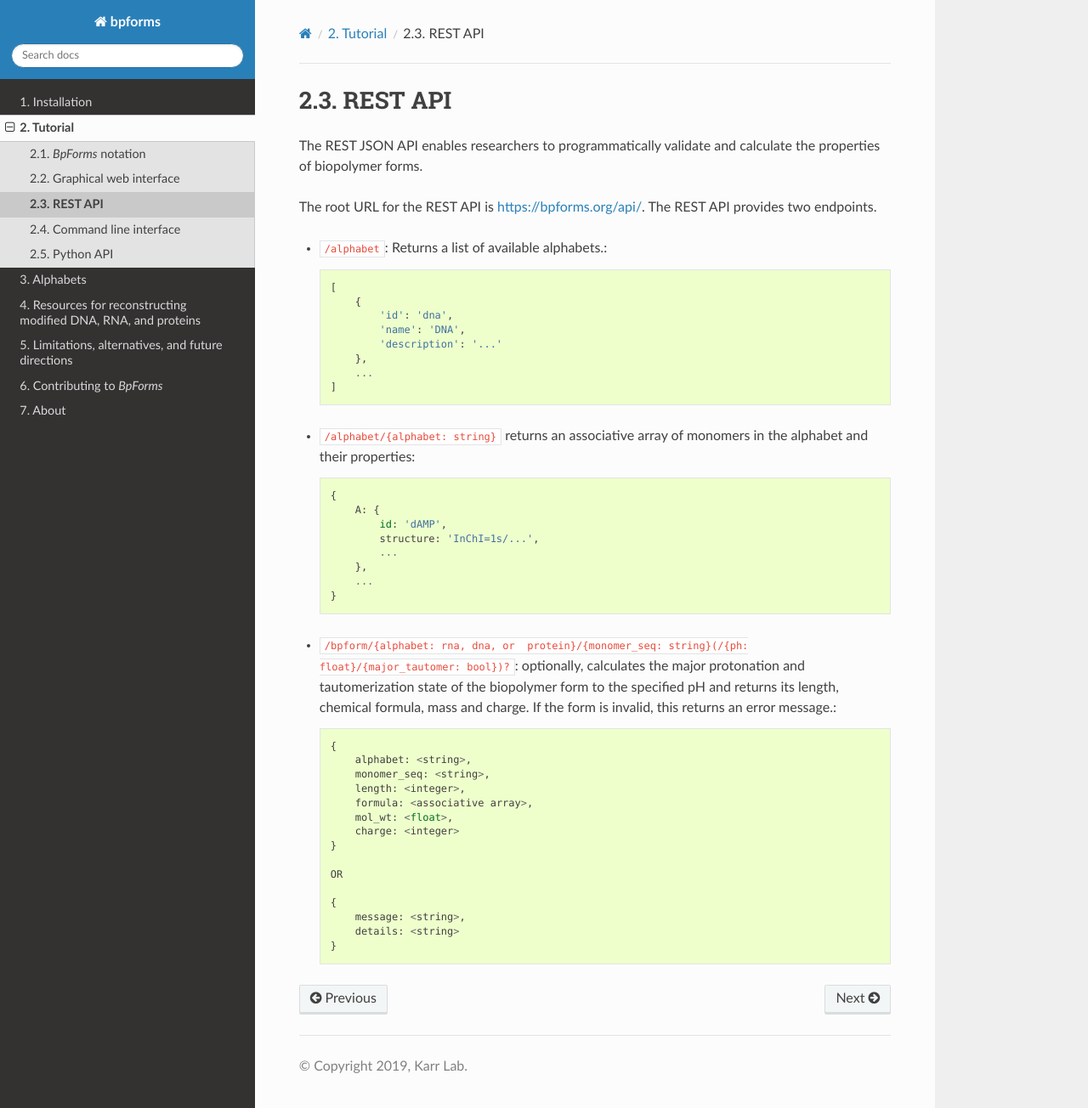
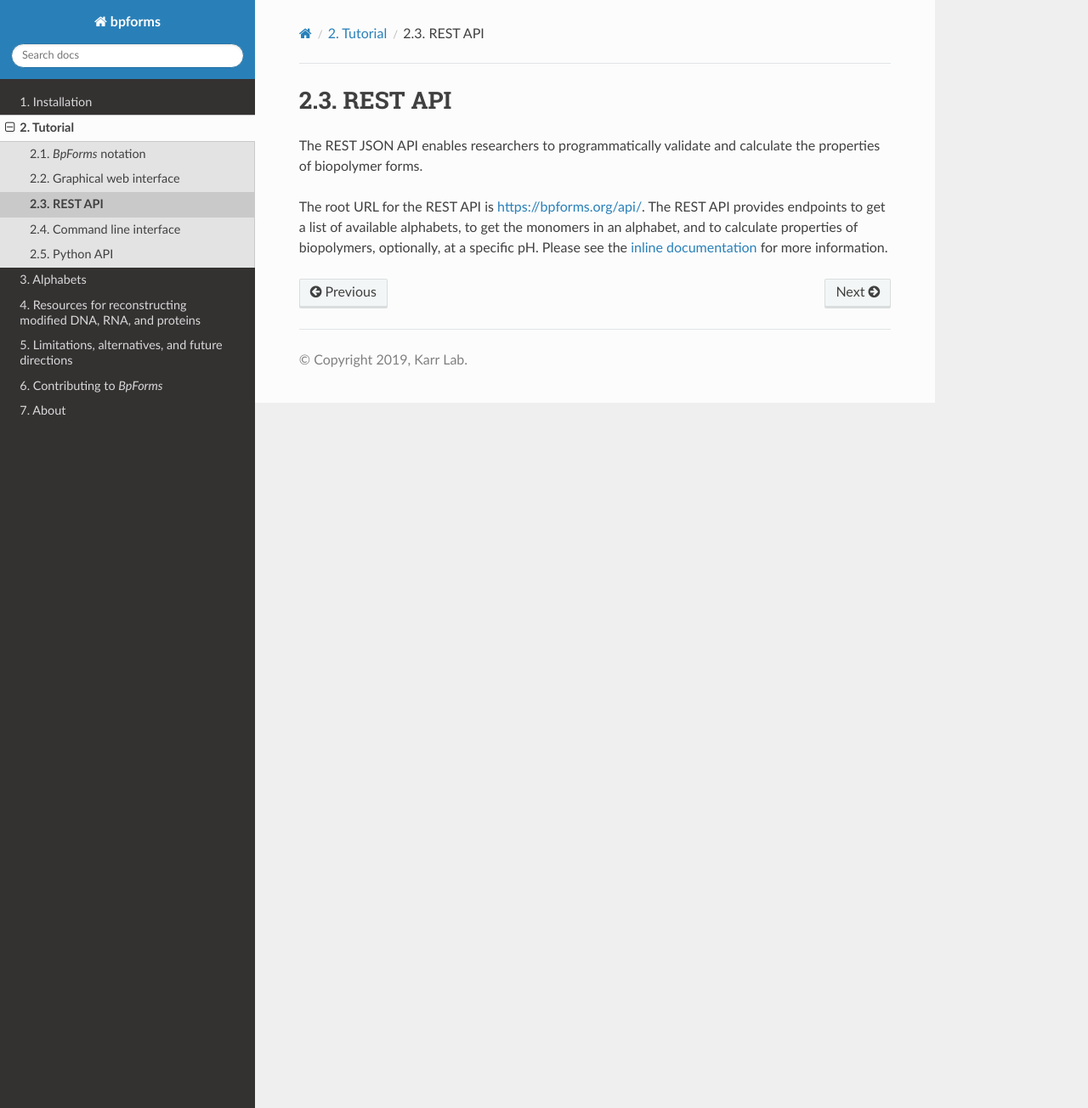
Before and after one commit to KarrLab/bpforms, a Sphinx documentation site: the page built from docs/rest_api.rst, in a window 1280 px wide and 1304 px high. Shown: the whole window at 85% size. Built offline with Sphinx 7.4.7 and the Read the Docs theme 2.0.0, drawn with Linux system fonts in a browser that asks for light colours; pages that are not in the unit, such as notebooks, are missing from menus.

Commit message:
decoupling REST API from manual documenation

```diff
--- a/docs/rest_api.rst
+++ b/docs/rest_api.rst
@@ -5,44 +5,4 @@ REST API
 
 The REST JSON API enables researchers to programmatically validate and calculate the properties of biopolymer forms.
 
-The root URL for the REST API is `https://bpforms.org/api/ <https://bpforms.org/api/>`_. The REST API provides two endpoints.
-
-* ``/alphabet``: Returns a list of available alphabets.::
-
-    [
-        {
-            'id': 'dna',
-            'name': 'DNA',
-            'description': '...'
-        },
-        ...
-    ]
-
-* ``/alphabet/{alphabet: string}`` returns an associative array of monomers in the alphabet and their properties::
-
-    {
-        A: {
-            id: 'dAMP',
-            structure: 'InChI=1s/...',
-            ...
-        },
-        ...
-    }
-
-* ``/bpform/{alphabet: rna, dna, or  protein}/{monomer_seq: string}(/{ph: float}/{major_tautomer: bool})?``: optionally, calculates the major protonation and tautomerization state of the biopolymer form to the specified pH and returns its length, chemical formula, mass and charge. If the form is invalid, this returns an error message.::
-
-    {
-        alphabet: <string>,
-        monomer_seq: <string>,
-        length: <integer>,
-        formula: <associative array>,
-        mol_wt: <float>,
-        charge: <integer>
-    }
-
-    OR
-
-    {
-        message: <string>,
-        details: <string>
-    }
+The root URL for the REST API is `https://bpforms.org/api/ <https://bpforms.org/api/>`_. The REST API provides endpoints to get a list of available alphabets, to get the monomers in an alphabet, and to calculate properties of biopolymers, optionally, at a specific pH. Please see the `inline documentation <https://bpforms.org/api/>`_ for more information.
```
